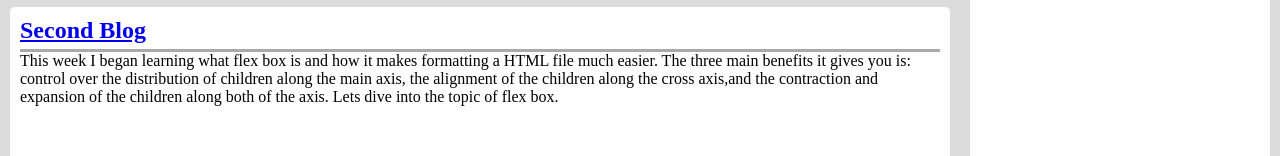
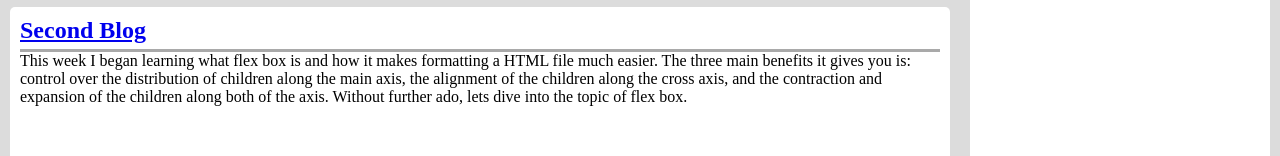
Before and after one commit to vinsankm/blog, a plain HTML site: page blog/index.html in a window 1280 px wide. Shown: the part 270-426 px from the top of the page. Drawn offline with Linux system fonts and the light colour scheme.

Commit message:
Reworded sentence

```diff
--- a/blog/index.html
+++ b/blog/index.html
@@ -25,8 +25,8 @@
                 <p>
                     This week I began learning what flex box is and how it makes formatting a HTML file much easier. The three main
                     benefits it gives you is: control over the distribution of children along the  main axis, the alignment of the children
-                    along the cross axis,and the contraction and expansion of the children along both of the axis. Lets dive into the topic
-                    of flex box.
+                    along the cross axis, and the contraction and expansion of the children along both of the axis. Without further ado,
+                    lets dive into the topic of flex box.
                 </p>
             </div>
             <div class="maincard"><h2>Third Blog</h2></div>
```
